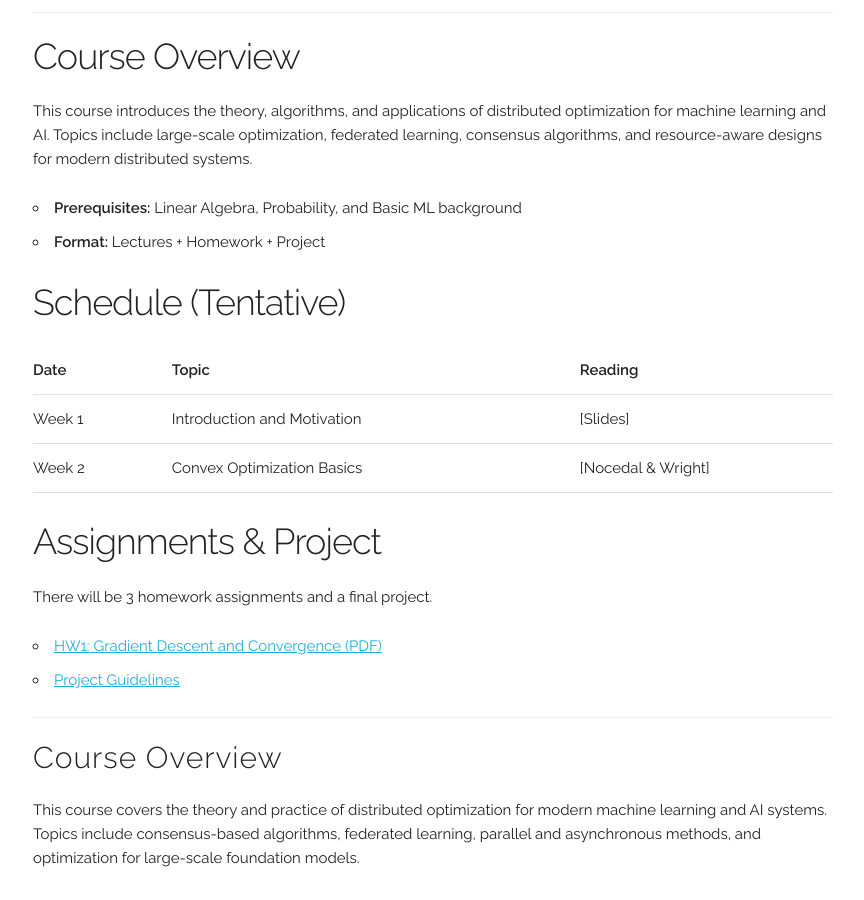
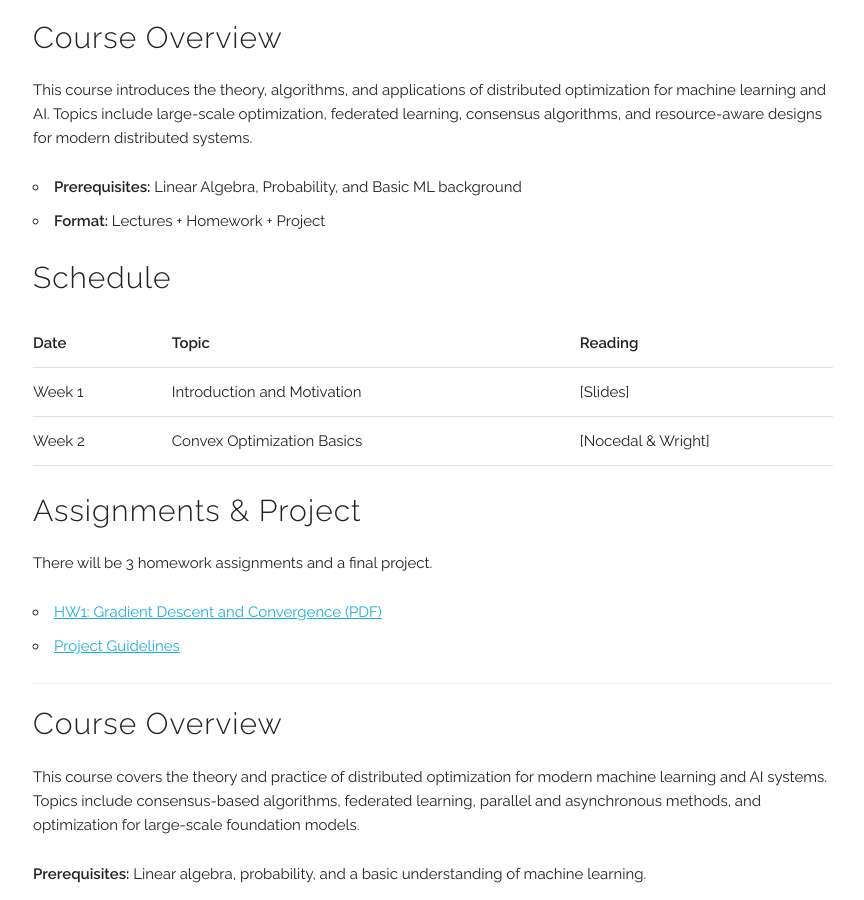
Before and after one commit to chentianyi19/ECE5290, a Jekyll site: the page built from index.html, in a window 1280 px wide and 900 px high, scrolled down 408 px. Shown: the whole window, without its empty margins (207-1071 px from the left). Built offline with Jekyll 4.4.1, drawn with Linux system fonts in a browser that asks for light colours.

Commit message:
Update course.html

```diff
--- a/_layouts/course.html
+++ b/_layouts/course.html
@@ -15,7 +15,7 @@
 
   <!-- Header -->
   <header style="text-align: center; margin: 40px 0;">
-    <h1>Distributed Optimization for Machine Learning and AI</h1>
+    <h2><b>Distributed Optimization for Machine Learning and AI</b></h2>
     <h4>ECE 5290 / 7290 & ORIE 5290</h4>
     <p><strong>Instructor:</strong> Tianyi Chen &nbsp;|&nbsp; <a href="mailto:chentianyi19@gmail.com">chentianyi19@gmail.com</a></p>
     <p><strong>Semester:</strong> Spring 2025 &nbsp;|&nbsp; <strong>Location:</strong> Cornell Tech, Room XYZ</p>
@@ -34,7 +34,7 @@
 
   <!-- Content Sections -->
   <section id="overview">
-    <h3>Course Overview</h3>
+    <h4>Course Overview</h4>
     <p>
       This course introduces the theory, algorithms, and applications of distributed optimization
       for machine learning and AI. Topics include large-scale optimization, federated learning,
@@ -47,7 +47,7 @@
   </section>
 
   <section id="schedule">
-    <h3>Schedule (Tentative)</h3>
+    <h4>Schedule</h4>
     <table class="u-full-width">
       <thead>
         <tr><th>Date</th><th>Topic</th><th>Reading</th></tr>
@@ -60,7 +60,7 @@
   </section>
 
   <section id="assignments">
-    <h3>Assignments & Project</h3>
+    <h4>Assignments & Project</h4>
     <p>There will be 3 homework assignments and a final project.</p>
     <ul>
       <li><a href="#">HW1: Gradient Descent and Convergence (PDF)</a></li>
@@ -75,7 +75,7 @@
 
 
   <section id="resources">
-    <h3>Resources</h3>
+    <h4>Resources</h4>
     <ul>
       <li><a href="https://web.stanford.edu/~boyd/cvxbook/">Convex Optimization by Boyd & Vandenberghe</a></li>
       <li><a href="https://nocedal.github.io/">Numerical Optimization by Nocedal & Wright</a></li>
@@ -83,7 +83,7 @@
   </section>
 
     <section id="policies">
-    <h3>Course Policies</h3>
+    <h4>Course Policies</h4>
     <p>
       Academic integrity, late submission, and collaboration policies will follow Cornell Tech standards.
     </p>
```
